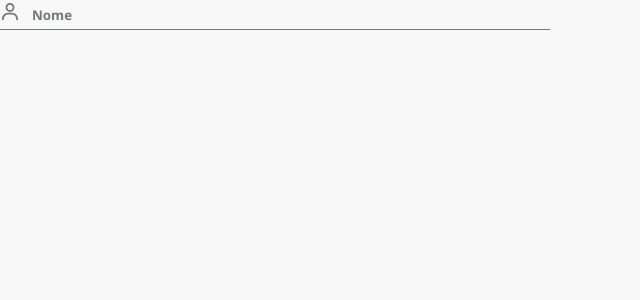
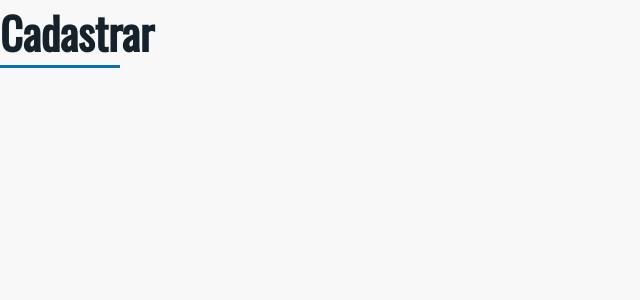
Before and after one commit to Vitor-Silva27/easy-travel, a Next.js app: page / in a window 1280 px wide. Shown: the top 300 px of the page, without its empty margins (0-640 px from the left). Built offline with nearby package versions, Linux system fonts and the light colour scheme.

Commit message:
created main title component

```diff
--- a/src/components/Input/styles.ts
+++ b/src/components/Input/styles.ts
@@ -21,6 +21,7 @@ export const Label = styled.label`
   &::before {
     content: '';
     position: absolute;
+    display: block;
     left: 2px;
     top: -6px;
     width: 16px;
--- /dev/null
+++ b/src/components/MainTitle/index.tsx
@@ -0,0 +1,13 @@
+import React from 'react';
+
+import { Title } from './styles';
+
+type TitleProps = {
+  value: string;
+};
+
+const MainTitle = ({ value }: TitleProps) => {
+  return <Title>{value}</Title>;
+};
+
+export default MainTitle;
--- /dev/null
+++ b/src/components/MainTitle/styles.ts
@@ -0,0 +1,18 @@
+import styled from 'styled-components';
+
+export const Title = styled.h1`
+  font-size: 4.4rem;
+  text-transform: capitalize;
+  font-family: 'Oswald', sans-serif;
+  position: relative;
+  color: #15222b;
+
+  &::after {
+    content: '';
+    display: block;
+    position: absolute;
+    width: 12rem;
+    height: 3px;
+    background-color: #0971b2;
+  }
+`;
--- a/src/pages/index.tsx
+++ b/src/pages/index.tsx
@@ -1,5 +1,5 @@
-import Input from '../components/Input/index';
+import MainTitle from '../components/MainTitle';
 
 export default function Home() {
-  return <Input value={'nome'} />;
+  return <MainTitle value={'Cadastrar'} />;
 }
```
